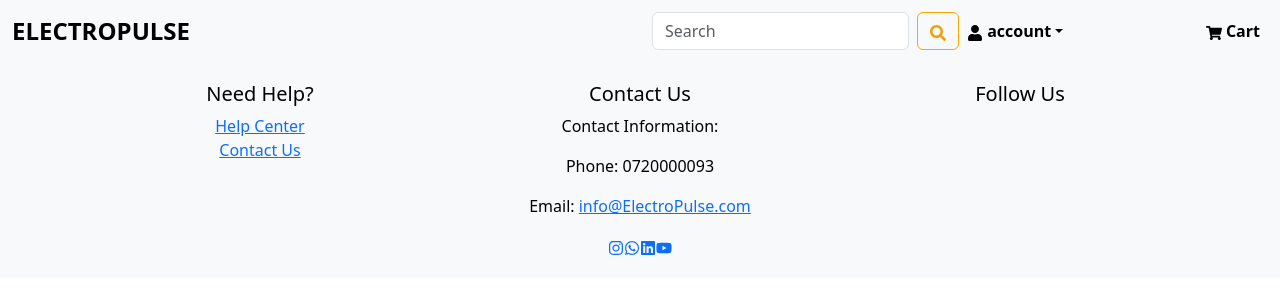
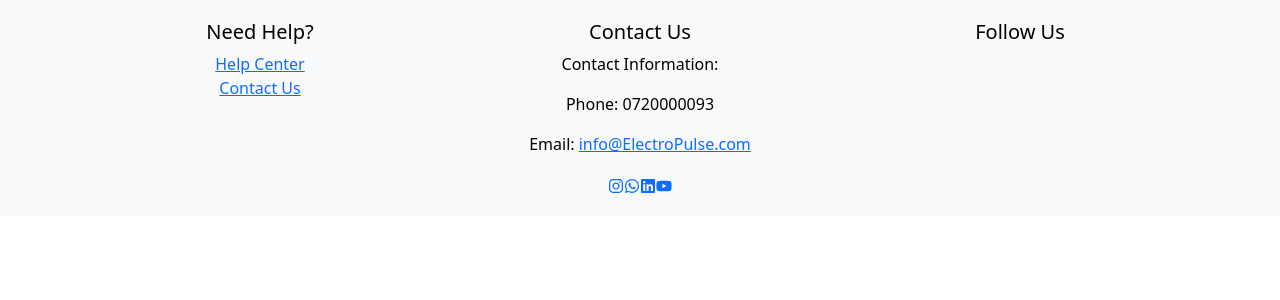
Before and after one commit to gilbert-ku/electro-App, a React (Vite) app in the folder electropulse-app/: page /Footer in a window 1280 px wide. Shown: the top 300 px of the page. Built offline with nearby package versions, Linux system fonts and the light colour scheme.

Commit message:
fixed the navbar display

```diff
--- a/electropulse-app/src/App.jsx
+++ b/electropulse-app/src/App.jsx
@@ -4,7 +4,6 @@
 import Login from '../src/components/login';
 import Signup from '../src/components/signup';
 import Footer from '../src/components/Footer';
-import Navbar from './components/Navbar';
 
 
 
@@ -14,7 +13,6 @@
 
   return (
     <div>
-      <Navbar/>
       <Routes>
         <Route path="/" element={<Home/>} />
         <Route path="/login" element={<Login />} />
--- a/electropulse-app/src/components/Home.jsx
+++ b/electropulse-app/src/components/Home.jsx
@@ -1,5 +1,7 @@
 import React from 'react';
 import Cards from './Cards';
+import Navbar from '../components/Navbar';
+
 // import Navbar from './Navbar'
 
 // import axios from 'axios';
@@ -25,6 +27,7 @@
 const Home = () => {
     return (
         <>
+            <Navbar />
 
 
             {/* home - body */}
```
